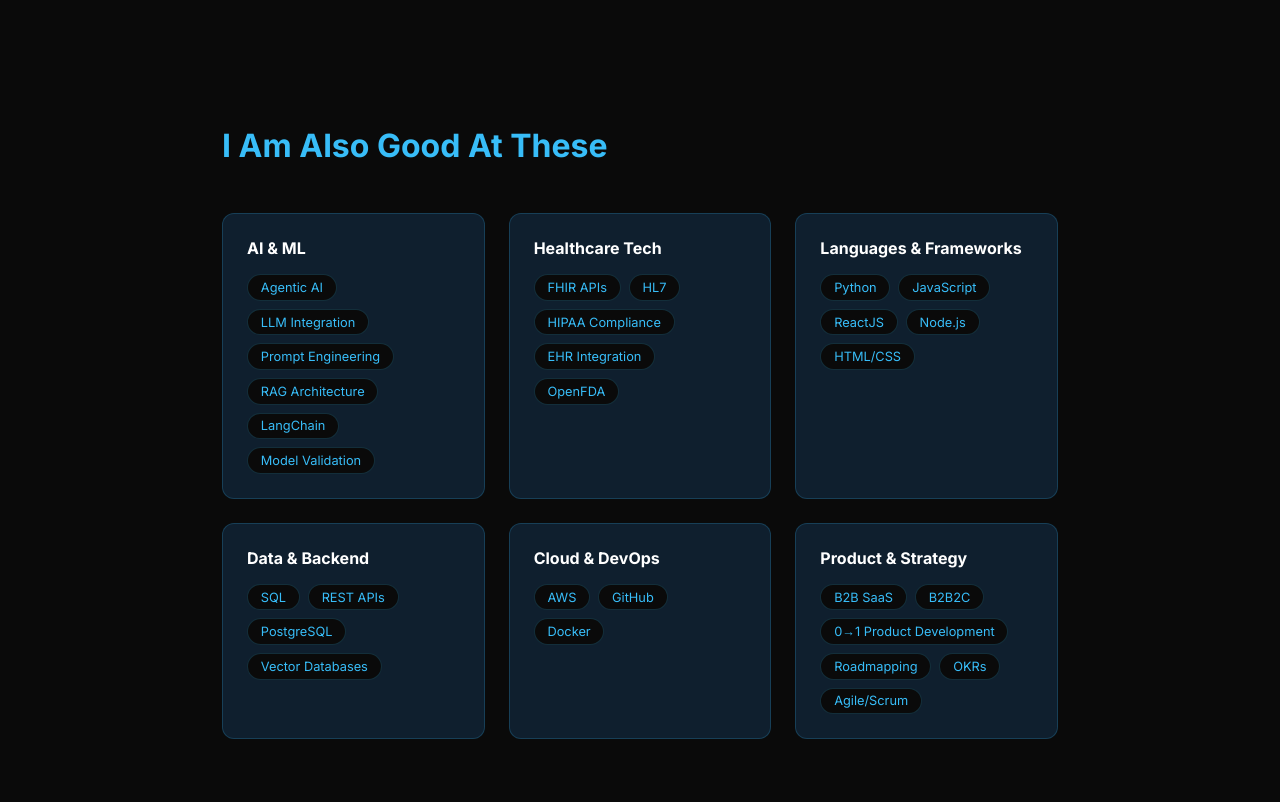
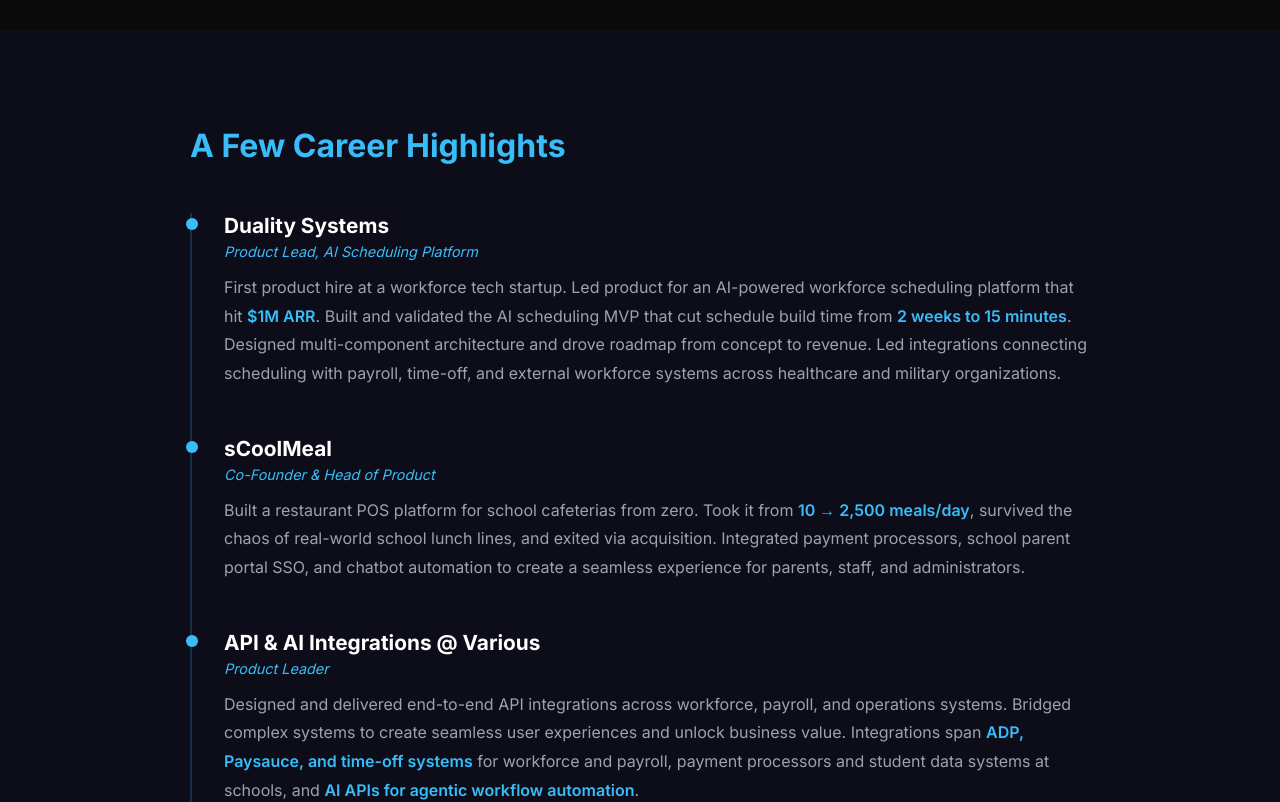
Before and after one commit to bhavana-adarsha/bhavana-adarsha.github.io, a React (Vite) app: page / in a window 1280 px wide. Shown: the part 1360-2162 px from the top of the page. Built offline with nearby package versions, Linux system fonts and the light colour scheme.

Commit message:
additional changes

```diff
--- a/src/components/About.jsx
+++ b/src/components/About.jsx
@@ -9,11 +9,11 @@
       <div className="about-text">
         <p>
           Product Leader with <span className="highlight">10+ years of PM experience</span> and
-          10 years of engineering roots — I bring technical depth to every product decision.
+          10 years of engineering roots, I bring technical depth to every product decision.
         </p>
         <p>
           I sit at the intersection of <span className="highlight">AI product strategy,
-          workforce tech, and operations platforms</span> — the three places where the most
+          workforce tech, and operations platforms...</span> the three places where the most
           interesting problems live.
         </p>
         <p>
--- a/src/components/Career.jsx
+++ b/src/components/Career.jsx
@@ -1,36 +1,69 @@
 import useScrollAnimation from '../hooks/useScrollAnimation'
 
-function Skills() {
+function Career() {
   const ref = useScrollAnimation()
 
-  const skills = {
-    "AI & ML": ["Agentic AI", "LLM Integration", "Prompt Engineering", "RAG Architecture", "LangChain", "Model Validation"],
-    "Healthcare Tech": ["FHIR APIs", "HL7", "HIPAA Compliance", "EHR Integration", "OpenFDA"],
-    "Languages & Frameworks": ["Python", "JavaScript", "ReactJS", "Node.js", "HTML/CSS"],
-    "Data & Backend": ["SQL", "REST APIs", "PostgreSQL", "Vector Databases"],
-    "Cloud & DevOps": ["AWS", "GitHub", "Docker"],
-    "Product & Strategy": ["B2B SaaS", "B2B2C", "0→1 Product Development", "Roadmapping", "OKRs", "Agile/Scrum"]
-  }
+  return (
+    <section id="career" ref={ref} className="fade-in">
+      <div className="career-container">
+        <h2>A Few Career Highlights</h2>
+        <div className="timeline">
 
-  return (
-    <section id="skills" ref={ref} className="fade-in">
-      <div className="skills-container">
-        <h2>I Am Also Good At These</h2>
-        <div className="skills-grid">
-          {Object.entries(skills).map(([category, items]) => (
-            <div className="skill-card" key={category}>
-              <h3>{category}</h3>
-              <div className="skill-tags">
-                {items.map(skill => (
-                  <span key={skill}>{skill}</span>
-                ))}
-              </div>
+          <div className="timeline-item">
+            <div className="timeline-dot"></div>
+            <div className="timeline-content">
+              <h3>Duality Systems</h3>
+              <span className="timeline-role">Product Lead, AI Scheduling Platform</span>
+              <p>
+                First product hire at a workforce tech startup. Led product for an
+                AI-powered workforce scheduling platform that hit{' '}
+                <span className="highlight">$1M ARR</span>. Built and validated the AI
+                scheduling MVP that cut schedule build time from{' '}
+                <span className="highlight">2 weeks to 15 minutes</span>. Designed
+                multi-component architecture and drove roadmap from concept to revenue.
+                Led integrations connecting scheduling with payroll, time-off, and
+                external workforce systems across healthcare and military organizations.
+              </p>
             </div>
-          ))}
+          </div>
+
+          <div className="timeline-item">
+            <div className="timeline-dot"></div>
+            <div className="timeline-content">
+              <h3>sCoolMeal</h3>
+              <span className="timeline-role">Co-Founder & Head of Product</span>
+              <p>
+                Built a restaurant POS platform for school cafeterias from zero. Took
+                it from <span className="highlight">10 → 2,500 meals/day</span>, survived
+                the chaos of real-world school lunch lines, and exited via acquisition.
+                Integrated payment processors, school parent portal SSO, and chatbot
+                automation to create a seamless experience for parents, staff, and
+                administrators.
+              </p>
+            </div>
+          </div>
+
+          <div className="timeline-item">
+            <div className="timeline-dot"></div>
+            <div className="timeline-content">
+              <h3>API & AI Integrations @ Various</h3>
+              <span className="timeline-role">Product Leader</span>
+              <p>
+                Designed and delivered end-to-end API integrations across workforce,
+                payroll, and operations systems. Bridged complex systems to create
+                seamless user experiences and unlock business value. Integrations span{' '}
+                <span className="highlight">ADP, Paysauce, and time-off systems</span> for
+                workforce and payroll, payment processors and student data systems at
+                schools, and <span className="highlight">AI APIs for agentic workflow
+                automation</span>.
+              </p>
+            </div>
+          </div>
+
         </div>
       </div>
     </section>
   )
 }
 
-export default Skills
+export default Career
--- a/src/components/Hero.jsx
+++ b/src/components/Hero.jsx
@@ -15,7 +15,7 @@
         />
         <h1>Bhavana Adarsha</h1>
         <h2>Product Leader. Ex-Founder. AI Builder. I build B2B SaaS products from zero to one and ship things that matter.</h2>
-        <p>Welcome to my portfolio — a sneak peek into my product thinking & builder brain.</p>
+        <p>Welcome to my portfolio, a sneak peek into my product thinking and builder brain.</p>
         <div className="hero-buttons">
           <a href="#projects">View Projects</a>
           <a href="#contact">Let's Connect</a>
```
